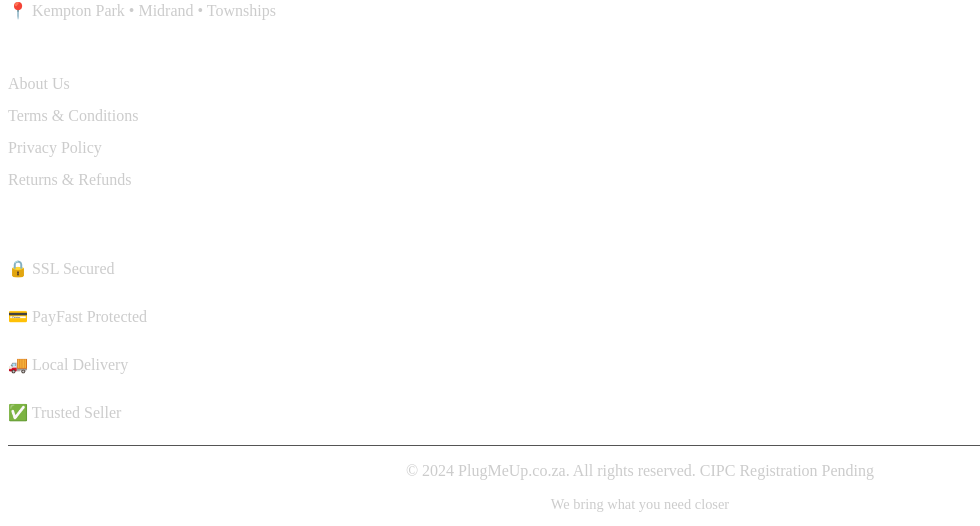
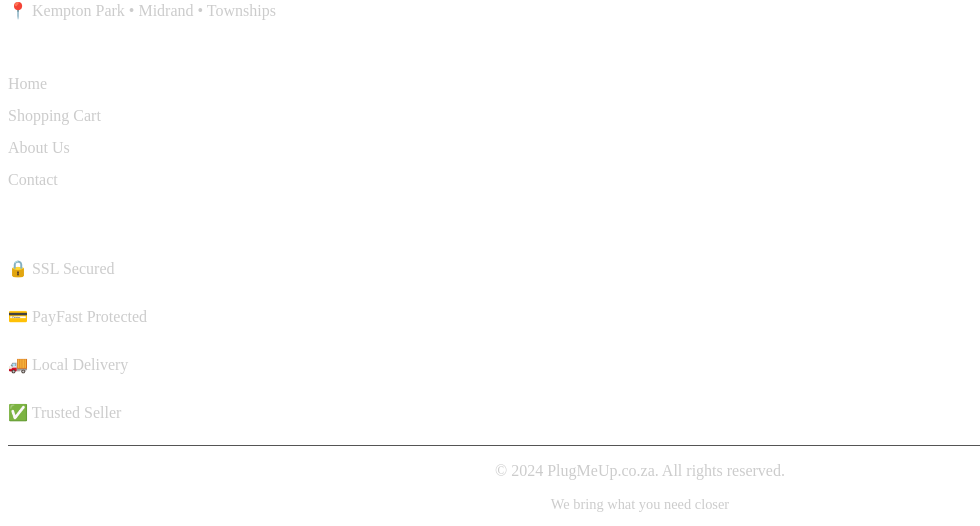
Before and after one commit to mokohogastavias/storefront, a React (Vite) app: page /cart in a window 1280 px wide. Shown: the part 745-1271 px from the top of the page, without its empty margins (0-980 px from the left). Built offline with nearby package versions, Linux system fonts and the light colour scheme.

Commit message:
Update Footer.jsx

```diff
--- a/src/components/Footer.jsx
+++ b/src/components/Footer.jsx
@@ -34,10 +34,10 @@ export default function Footer() {
           <div>
             <h3 style={{ marginBottom: 'var(--space-md)' }}>Quick Links</h3>
             <div style={{ color: '#ccc', lineHeight: '2' }}>
-              <div><Link to="/about" style={{ color: '#ccc', textDecoration: 'none' }}>About Us</Link></div>
-              <div><Link to="/terms" style={{ color: '#ccc', textDecoration: 'none' }}>Terms & Conditions</Link></div>
-              <div><Link to="/privacy" style={{ color: '#ccc', textDecoration: 'none' }}>Privacy Policy</Link></div>
-              <div><Link to="/returns" style={{ color: '#ccc', textDecoration: 'none' }}>Returns & Refunds</Link></div>
+              <div><Link to="/" style={{ color: '#ccc', textDecoration: 'none' }}>Home</Link></div>
+              <div><Link to="/cart" style={{ color: '#ccc', textDecoration: 'none' }}>Shopping Cart</Link></div>
+              <div style={{ color: '#ccc' }}>About Us</div>
+              <div style={{ color: '#ccc' }}>Contact</div>
             </div>
           </div>
 
@@ -60,7 +60,7 @@ export default function Footer() {
           textAlign: 'center',
           color: '#ccc'
         }}>
-          <p>&copy; 2024 PlugMeUp.co.za. All rights reserved. CIPC Registration Pending</p>
+          <p>&copy; 2024 PlugMeUp.co.za. All rights reserved.</p>
           <p style={{ marginTop: 'var(--space-sm)', fontSize: '0.9rem' }}>
             We bring what you need closer
           </p>
```
